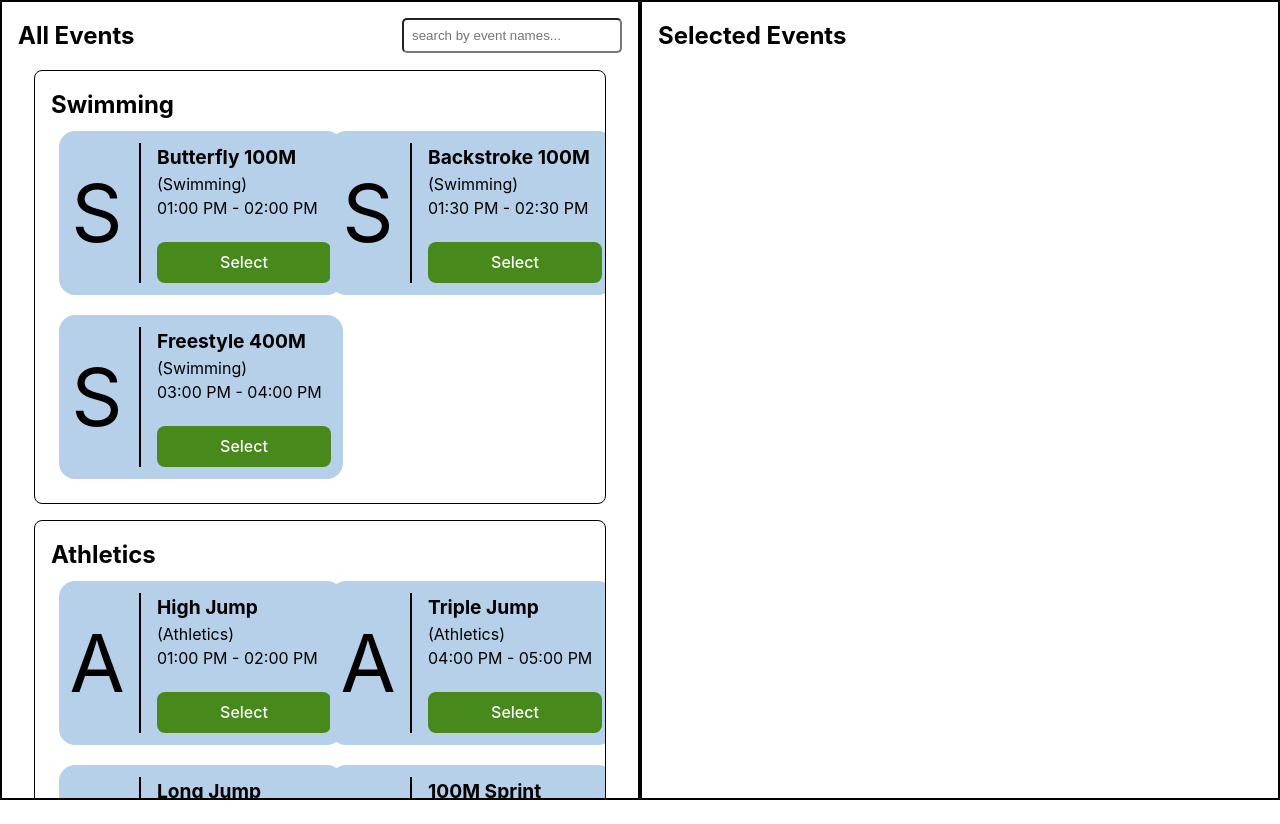
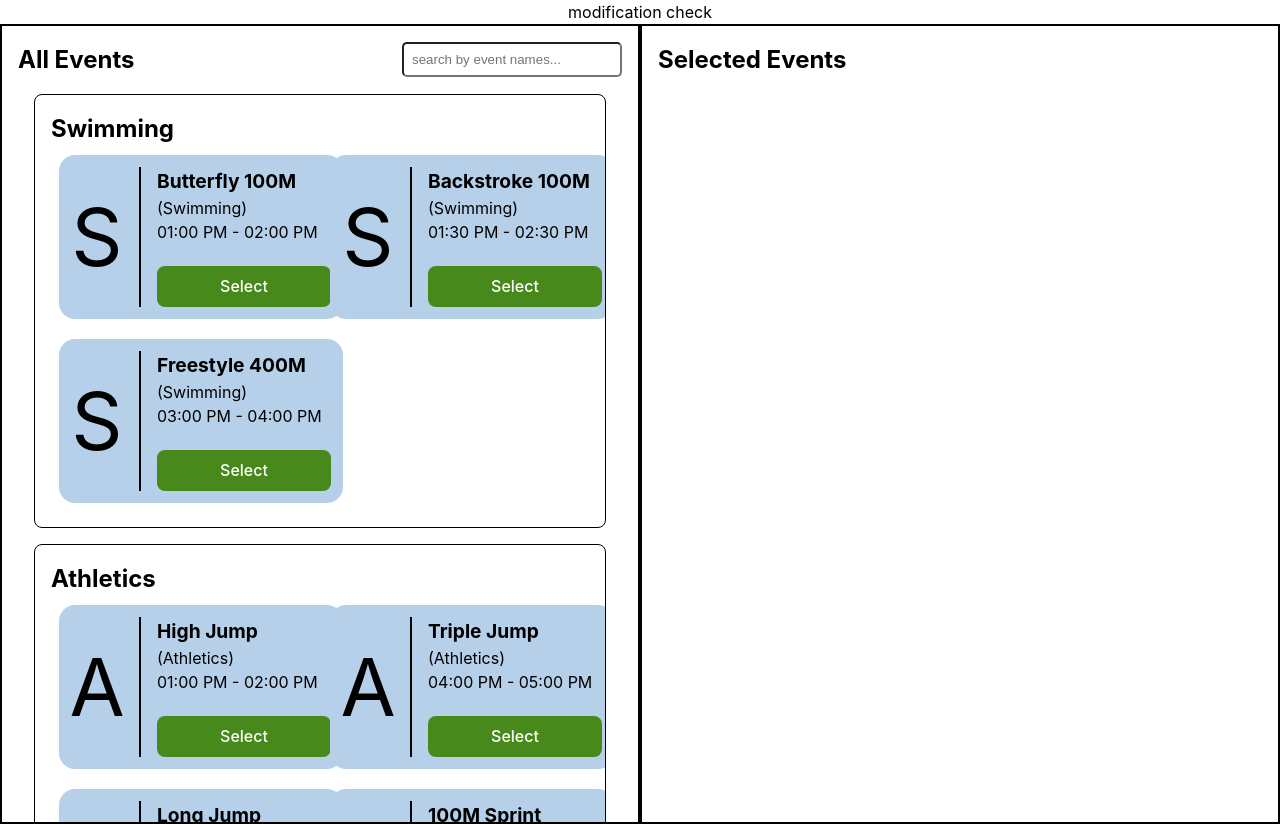
Before and after one commit to ManavJethani/event-ticketing, a React (Vite) app: page / in a window 1280 px wide. Before the commit the page ends 800 px from the top, so only its background shows below. Built offline with nearby package versions, Linux system fonts and the light colour scheme.

Commit message:
setting ci/cd

```diff
--- a/src/App.jsx
+++ b/src/App.jsx
@@ -7,6 +7,7 @@ import Events from './pages/Events'
 function App() {
   return (
     <>
+      modification check
       <Events />
     </>
   )
```
